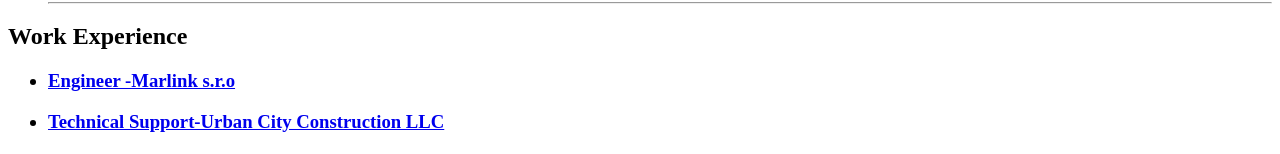
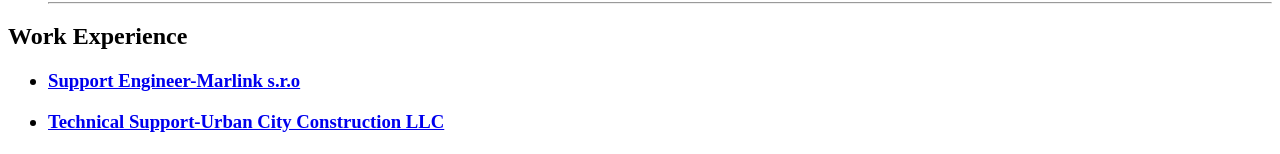
Before and after one commit to Nunu-Daniel/CV-Nurlan, a plain HTML site: page index.html in a window 1280 px wide. Shown: the part 478-632 px from the top of the page. Drawn offline with Linux system fonts and the light colour scheme.

Commit message:
Update index.html

```diff
--- a/index.html
+++ b/index.html
@@ -19,7 +19,7 @@
 <h2>Work Experience</h2>
 <ul>
 
-    <h3><li><a href="New folder/w experience 1.html">Engineer -Marlink s.r.o</a></li></h3>
+    <h3><li><a href="./Capture.PNG">Support Engineer-Marlink s.r.o</a></li></h3>
 
     <h3><li><a href="New folder/w experience 2.html">Technical Support-Urban City Construction LLC</a> </li></h3>
 
```
